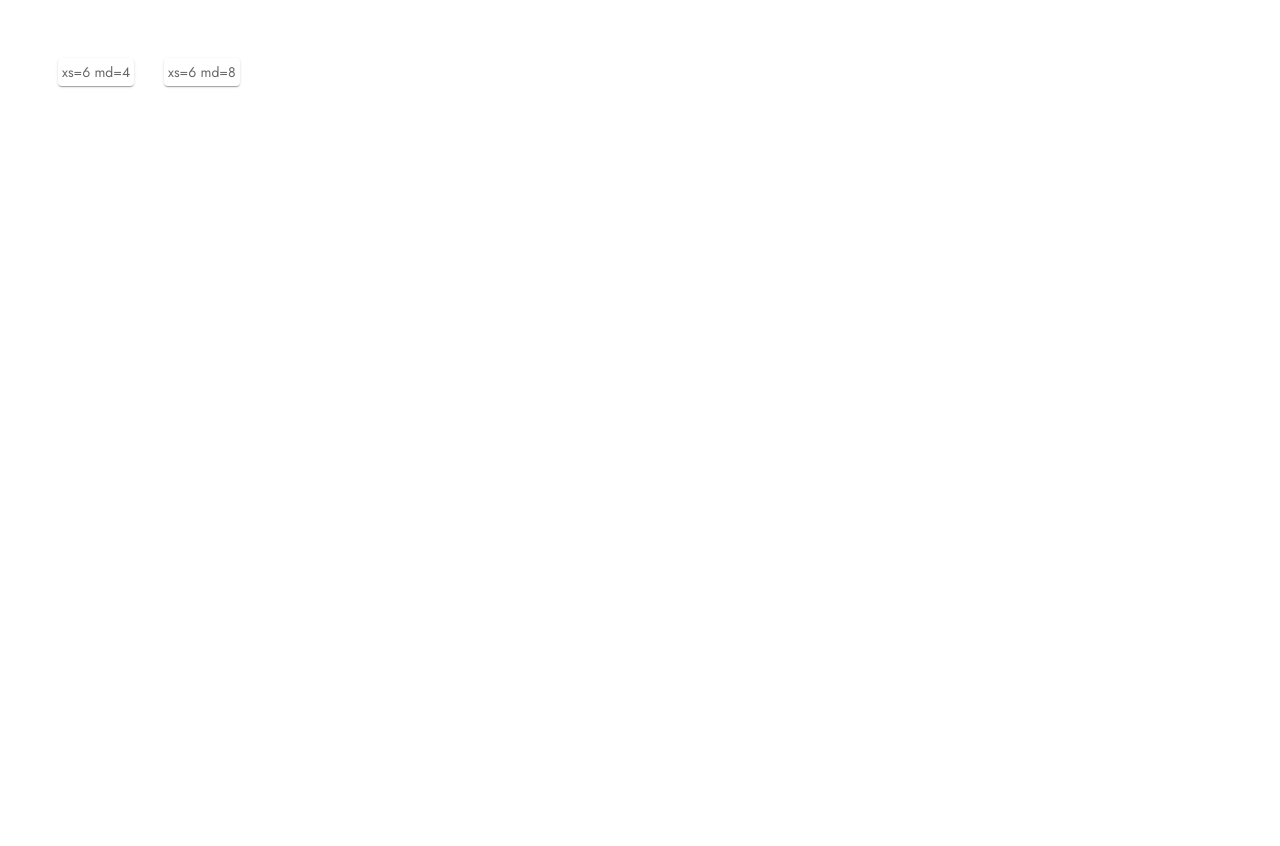
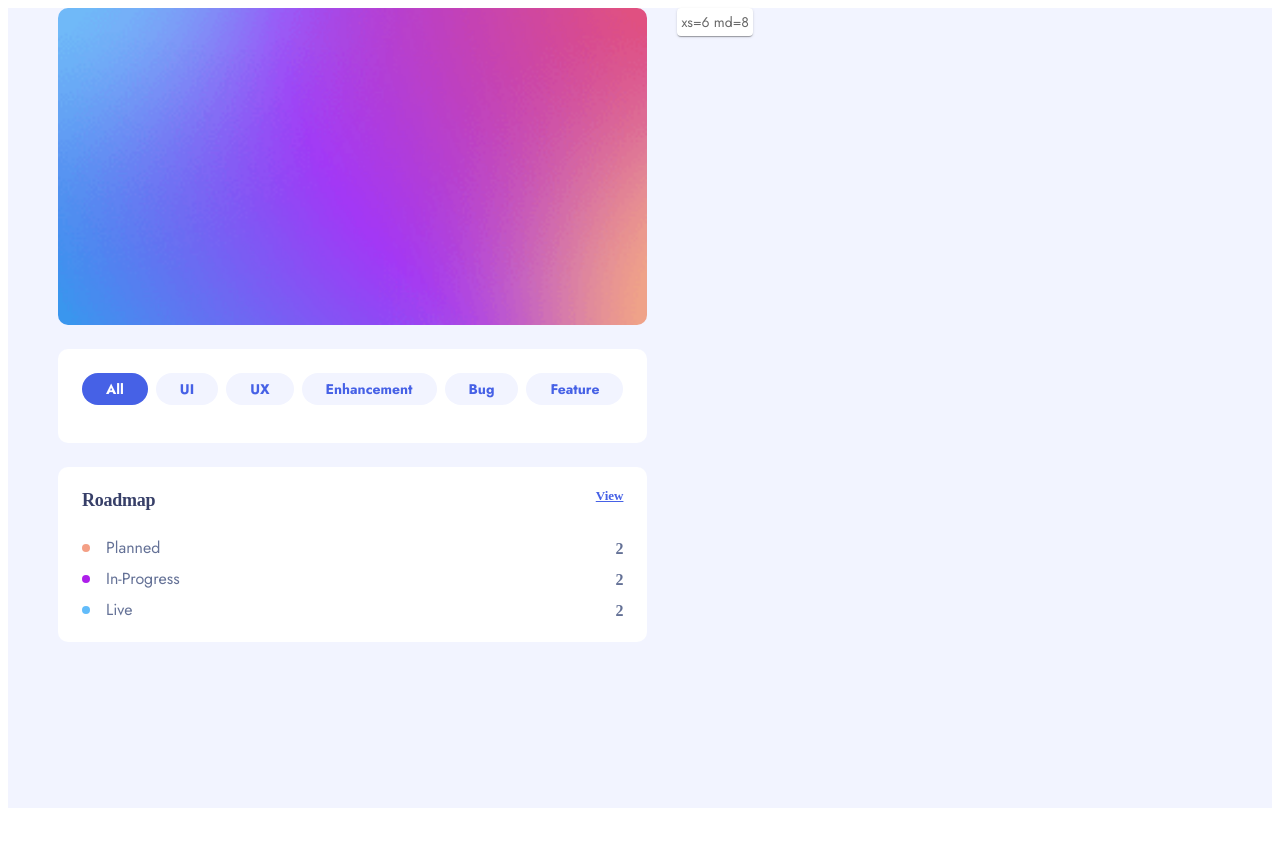
Before and after one commit to YoonJongok/product-feedback-web, a React (Vite) app: page / in a window 1280 px wide. Shown: the top 846 px of the page. After the commit the page ends 816 px from the top, so only its background shows below. Built offline with nearby package versions, Linux system fonts and the light colour scheme.

Commit message:
sidebar header done

```diff
--- a/src/Layout.tsx
+++ b/src/Layout.tsx
@@ -1,14 +1,14 @@
 import React from 'react';
 import { FlexBoxColumn } from './components/FlexBox/FlexBoxcolumn';
 import { Outlet } from 'react-router-dom';
+import { themeColors } from './theme/colors';
 
 export const Layout = ({ children }: React.PropsWithChildren) => {
   return (
     <FlexBoxColumn
       sx={{
-        height: '100%',
         minHeight: '100vh',
-        py: '50px',
+        backgroundColor: themeColors.greyBlue200,
       }}
     >
       <Outlet />
--- /dev/null
+++ b/src/components/SideMenu.tsx
@@ -0,0 +1,102 @@
+import { useState } from 'react';
+import { FlexBoxColumn } from './FlexBox/FlexBoxcolumn';
+import { Box, Chip, ImageListItem, Typography } from '@mui/material';
+import { FlexBoxRow } from './FlexBox/FlexBoxRow';
+import DesktopHeaderImg from '../assets/suggestions/desktop/background-header.png';
+import TabletHeaderImg from '../assets/suggestions/tablet/background-header.png';
+import MobileHeaderImg from '../assets/suggestions/mobile/background-header.png';
+import { themeColors } from '../theme/colors';
+
+const filterConfig = ['All', 'UI', 'UX', 'Enhancement', 'Bug', 'Feature'];
+const roadmapConfig = [
+  { key: 'Planned', bulletColor: themeColors.coral },
+  { key: 'In-Progress', bulletColor: themeColors.purple200 },
+  { key: 'Live', bulletColor: themeColors.blue100 },
+];
+
+export const SideMenu = () => {
+  const [slected, setSelected] = useState('All');
+  return (
+    <FlexBoxColumn sx={{ gap: 6 }}>
+      {/* <img src={DesktopHeaderImg} alt='Header image' /> */}
+      <Box
+        component='img'
+        sx={{ borderRadius: '10px' }}
+        alt='The house from the offer.'
+        src={DesktopHeaderImg}
+      />
+      <FlexBoxRow
+        sx={{
+          flexWrap: 'wrap',
+          gap: 2,
+          backgroundColor: themeColors.white,
+          p: 6,
+          borderRadius: '10px',
+        }}
+      >
+        {filterConfig.map((filter) => (
+          <Chip
+            key={filter}
+            label={filter}
+            variant='filled'
+            sx={{
+              mb: '14px',
+              ...(slected === filter && {
+                background: themeColors.blue200,
+                color: themeColors.white,
+              }),
+            }}
+          />
+        ))}
+      </FlexBoxRow>
+      <FlexBoxColumn
+        sx={{ gap: 6, px: 6, py: 5, backgroundColor: themeColors.white, borderRadius: '10px' }}
+      >
+        <FlexBoxRow justifyContent={'space-between'}>
+          <Typography
+            variant='medium-01-bold'
+            sx={{
+              color: themeColors.blue400,
+            }}
+          >
+            Roadmap
+          </Typography>
+          <Typography
+            variant='small-00-bold'
+            sx={{ textDecoration: 'underline', color: themeColors.blue200 }}
+          >
+            View
+          </Typography>
+        </FlexBoxRow>
+        <FlexBoxColumn gap={2}>
+          {roadmapConfig.map((config) => (
+            <FlexBoxRow key={config.key} justifyContent={'space-between'} alignItems={'center'}>
+              <FlexBoxRow sx={{ gap: 4, alignItems: 'center' }}>
+                <Box
+                  sx={{
+                    width: '8px',
+                    height: '8px',
+                    borderRadius: '50%',
+                    backgroundColor: config.bulletColor,
+                  }}
+                ></Box>
+                <Typography
+                  color={themeColors.greyBlue300}
+                  sx={{
+                    lineHeight: '0px',
+                    fontSize: '16px',
+                  }}
+                >
+                  {config.key}
+                </Typography>
+              </FlexBoxRow>
+              <Typography variant='medium-00-bold' color={themeColors.greyBlue300}>
+                2
+              </Typography>
+            </FlexBoxRow>
+          ))}
+        </FlexBoxColumn>
+      </FlexBoxColumn>
+    </FlexBoxColumn>
+  );
+};
--- a/src/pages/Home.tsx
+++ b/src/pages/Home.tsx
@@ -1,5 +1,6 @@
 import Grid from '@mui/material/Unstable_Grid2';
 import { Paper, styled } from '@mui/material';
+import { SideMenu } from '../components/SideMenu';
 
 const Item = styled(Paper)(({ theme }) => ({
   backgroundColor: theme.palette.mode === 'dark' ? '#1A2027' : '#fff',
@@ -19,7 +20,7 @@ export const Home = () => {
       }}
     >
       <Grid desktop={3}>
-        <Item>xs=6 md=4</Item>
+        <SideMenu />
       </Grid>
       <Grid desktop={9}>
         <Item>xs=6 md=8</Item>
--- a/src/theme/mui.theme.ts
+++ b/src/theme/mui.theme.ts
@@ -322,14 +322,15 @@ export const theme = createTheme({
     MuiChip: {
       styleOverrides: {
         root: {
-          '& .MuiChip-label': {
-            fontSize: '12px',
-            lineHeight: '16px',
-            fontWeight: 400,
-          },
+          backgroundColor: themeColors.greyBlue200,
+          padding: '6px 12px',
+          fontSize: '14px',
+          color: themeColors.blue200,
+          fontWeight: 700,
         },
       },
     },
+
     MuiTable: {
       styleOverrides: {
         root: {
```
